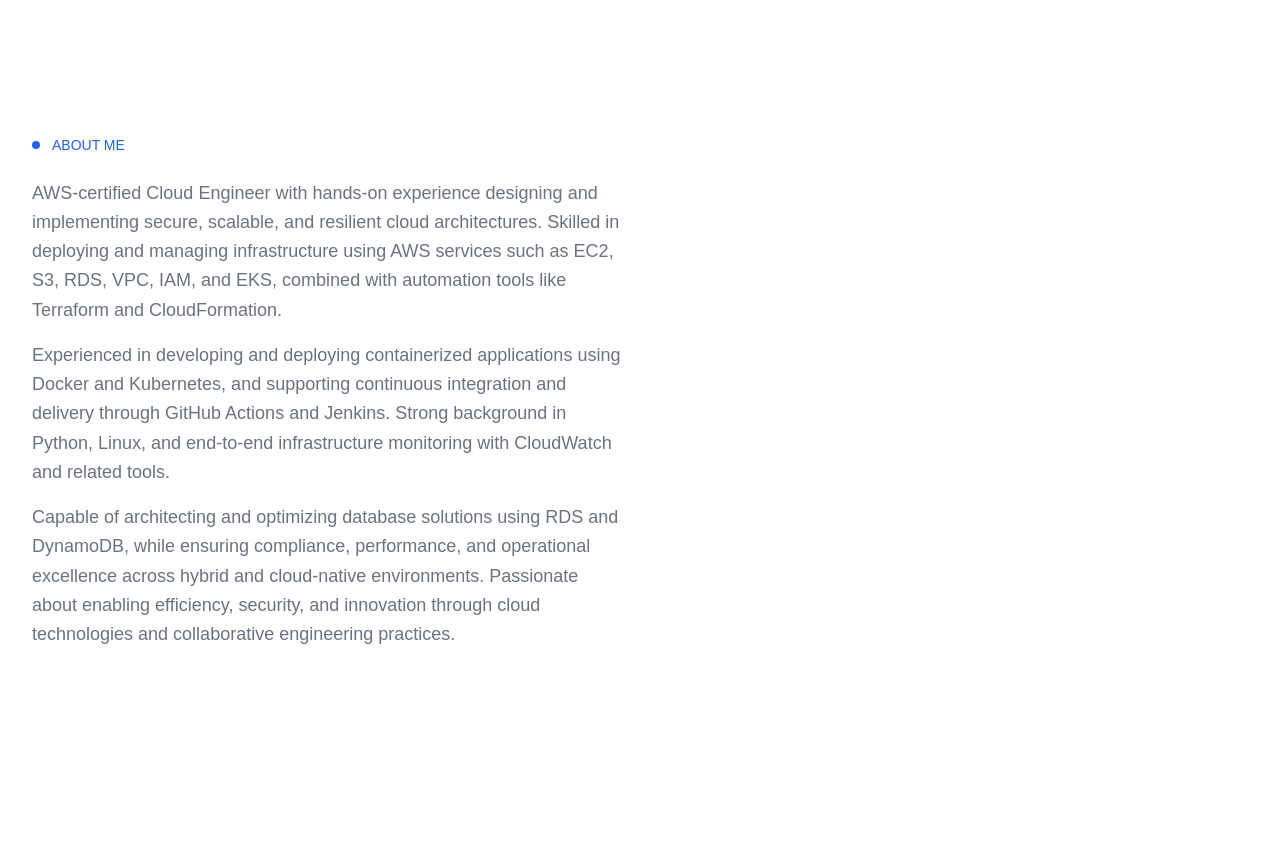
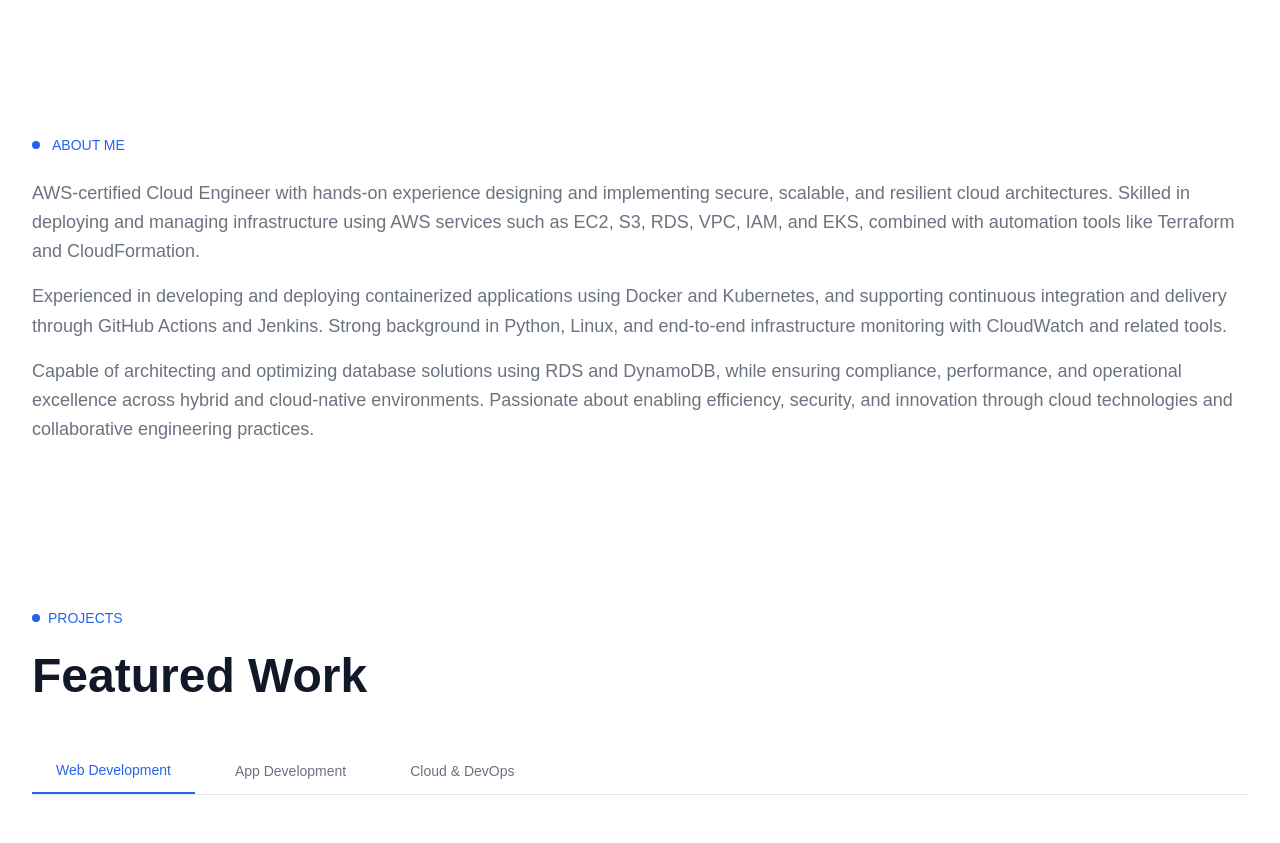
Before and after one commit to SarahWanjiru/sarahcancode, a Next.js app: page / in a window 1280 px wide. Shown: the part 640-1483 px from the top of the page. Built offline with nearby package versions, Linux system fonts and the light colour scheme.

Commit message:
refactor(ui): simplify about section layout and remove grid structure
Removed the grid layout and simplified the about section structure by eliminating the two-column layout. The content now flows in a single column, making the design more straightforward and easier to maintain.

```diff
--- a/app/page.tsx
+++ b/app/page.tsx
@@ -42,15 +42,12 @@
       {/* About Section */}
       <section id="about" className="py-12 sm:py-20">
         <div className="max-w-7xl mx-auto">
-          <div className="grid lg:grid-cols-2 gap-8 items-start">
-            {/* Left Content */}
-            <div>
           <div className="inline-flex items-center gap-3 text-accent text-xs sm:text-sm font-medium mb-4 sm:mb-6">
             <span className="w-2 h-2 bg-accent rounded-full"></span>
             ABOUT ME
           </div>
 
-              <div className="space-y-4 text-text-secondary text-sm sm:text-base lg:text-lg leading-relaxed mb-8">
+          <div className="space-y-4 text-text-secondary text-sm sm:text-base lg:text-lg leading-relaxed">
             <p>
               AWS-certified Cloud Engineer with hands-on experience designing and implementing secure, scalable, and
               resilient cloud architectures. Skilled in deploying and managing infrastructure using AWS services such as EC2,
@@ -66,9 +63,6 @@
               performance, and operational excellence across hybrid and cloud-native environments. Passionate about enabling
               efficiency, security, and innovation through cloud technologies and collaborative engineering practices.
             </p>
-              </div>
-
-            </div>
           </div>
         </div>
       </section>
```
Lines whose indentation alone changed are shown as unchanged.
